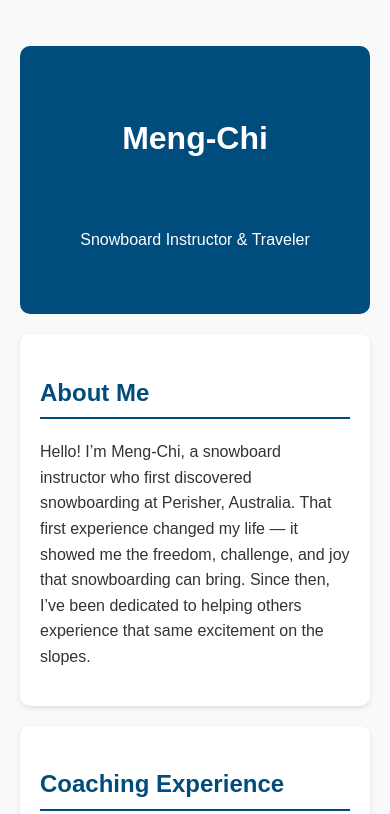
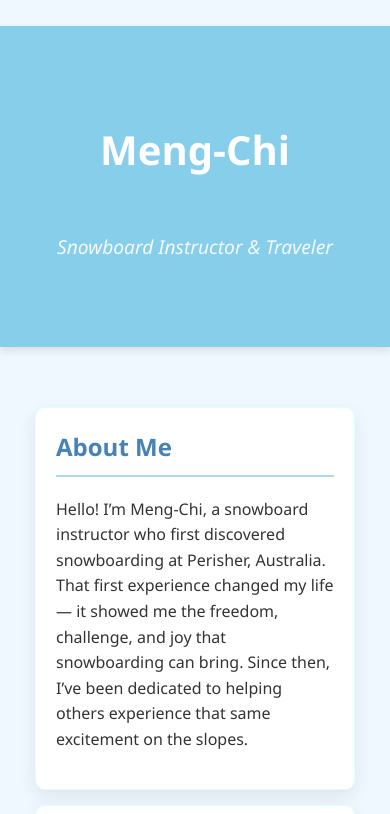
Before and after one commit to chen80122/Meng-Chi, a plain HTML site: page index.html in a window 390 px wide. Shown: the top 814 px of the page. Drawn offline with nearby package versions, Linux system fonts and the light colour scheme.

Commit message:
Update style.css

```diff
--- a/style.css
+++ b/style.css
@@ -1,39 +1,138 @@
+/* ------------------------------------- */
+/* 1. 全域重設與雪地主題背景 */
+/* ------------------------------------- */
+
+/* 使用柔和的淺藍色背景，模擬冬日雪地 */
 body {
-  font-family: 'Arial', sans-serif;
-  line-height: 1.6;
-  max-width: 800px;
-  margin: 0 auto;
-  padding: 20px;
-  color: #333;
-  background-color: #f9f9f9;
+    font-family: 'Segoe UI', Tahoma, Geneva, Verdana, sans-serif;
+    background-color: #F0F8FF; /* Alice Blue - 非常淺的藍色，接近雪白 */
+    color: #333333;
+    line-height: 1.6;
+    margin: 0;
+    padding: 0;
 }
 
-header, footer {
-  text-align: center;
-  background: #004c7d;
-  color: white;
-  padding: 20px;
-  border-radius: 10px;
+/* 確保地圖的高度 */
+#map {
+    height: 500px;
+    width: 100%;
+    border-radius: 10px; /* 圓角地圖 */
+    box-shadow: 0 4px 12px rgba(0, 0, 0, 0.1); /* 柔和陰影 */
 }
 
-section {
-  background: white;
-  margin-top: 20px;
-  padding: 20px;
-  border-radius: 10px;
-  box-shadow: 0 2px 5px rgba(0,0,0,0.1);
+/* ------------------------------------- */
+/* 2. 佈局與區塊樣式 */
+/* ------------------------------------- */
+
+/* 頁面主要容器 */
+main {
+    max-width: 900px;
+    margin: 0 auto;
+    padding: 20px;
 }
 
-h2 {
-  color: #004c7d;
-  border-bottom: 2px solid #004c7d;
-  padding-bottom: 5px;
+/* 區塊樣式：白色背景、圓角和柔和陰影，模擬雪堆或冰面 */
+section {
+    background-color: #FFFFFF;
+    padding: 30px;
+    margin-bottom: 25px;
+    border-radius: 15px; /* 明顯的圓角 */
+    box-shadow: 0 6px 18px rgba(0, 0, 0, 0.08); /* 更柔和、範圍更廣的陰影 */
+    border: 1px solid #E0FFFF; /* 淺青色邊框增加清冷感 */
+    transition: transform 0.3s, box-shadow 0.3s;
 }
 
+section:hover {
+    transform: translateY(-3px); /* 輕微上浮效果 */
+    box-shadow: 0 10px 25px rgba(0, 0, 0, 0.12);
+}
+
+/* ------------------------------------- */
+/* 3. 標題與字體 */
+/* ------------------------------------- */
+
+/* 頂部標頭：使用深一點的藍色，模擬冬日天空 */
+header {
+    background-color: #87CEEB; /* Sky Blue - 低飽和的藍色 */
+    color: white;
+    padding: 40px 20px;
+    text-align: center;
+    margin-bottom: 25px;
+    box-shadow: 0 4px 8px rgba(0, 0, 0, 0.1);
+}
+
+header h1 {
+    font-size: 3em;
+    margin-bottom: 5px;
+    font-weight: 700;
+}
+
+header p {
+    font-size: 1.2em;
+    font-style: italic;
+    opacity: 0.9;
+}
+
+/* 區塊標題：使用低飽和度的深藍色 */
+h2 {
+    color: #4682B4; /* Steel Blue - 低飽和的主色調 */
+    border-bottom: 2px solid #ADD8E6; /* Light Blue 下劃線 */
+    padding-bottom: 8px;
+    margin-top: 0;
+    margin-bottom: 20px;
+}
+
+/* ------------------------------------- */
+/* 4. 列表與連結 */
+/* ------------------------------------- */
+
+/* 列表樣式：增加間距，使其更清晰 */
+ul {
+    list-style: none;
+    padding-left: 0;
+}
+
+ul li {
+    padding: 5px 0;
+    border-bottom: 1px dashed #E0F7FA; /* 淺色虛線分隔 */
+}
+
+/* 連結樣式：低飽和的優雅藍紫色 */
 a {
-  color: #004c7d;
-  text-decoration: none;
+    color: #6A5ACD; /* Slate Blue - 偏紫的藍色 */
+    text-decoration: none;
+    transition: color 0.3s;
 }
 
 a:hover {
-  text-decoration: underline;
+    color: #483D8B; /* Dark Slate Blue - 加深 hover 效果 */
+    text-decoration: underline;
+}
+
+/* ------------------------------------- */
+/* 5. 頁腳 */
+/* ------------------------------------- */
+
+footer {
+    text-align: center;
+    padding: 20px;
+    margin-top: 20px;
+    font-size: 0.9em;
+    color: #6495ED; /* Cornflower Blue - 柔和的藍色 */
+}
+
+/* ------------------------------------- */
+/* 6. 響應式設計 (Responsive Design) */
+/* ------------------------------------- */
+
+@media (max-width: 768px) {
+    section {
+        margin: 15px;
+        padding: 20px;
+        border-radius: 10px;
+    }
+
+    header h1 {
+        font-size: 2.5em;
+    }
+}
```
